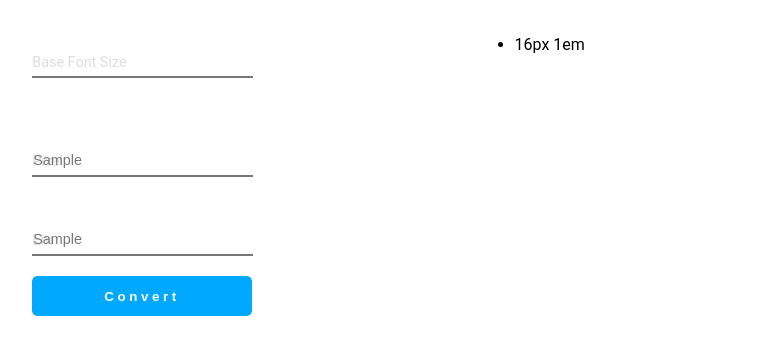
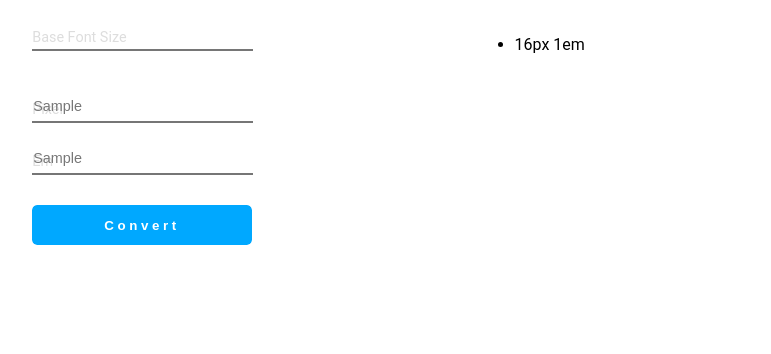
Before and after one commit to S-Rosemond/pixel-em-converter, a website: page app/index.html in a window 1280 px wide. Both pictures are taken after typing "Sample", "Sample" into the empty fields and a click on the button "Convert". Shown: the part 62-416 px from the top of the page, without its empty margins (39-810 px from the left). Drawn offline with Linux system fonts and the light colour scheme.

Commit message:
labels over input styled

```diff
--- a/app/css/style.css
+++ b/app/css/style.css
@@ -32,12 +32,14 @@ header {
   display: grid;
   gap: 10px;
   margin-bottom: 20px;
+  position: relative;
 }
 
 .form-group > label {
+  display: inline;
   color: var(--color-shade-light);
-  font-size: 0.9rem;
-  position: relative;
+  position: absolute;
+  transition: position 3s ease-in-out;
   z-index: -1;
 }
 
@@ -81,10 +83,15 @@ header {
 }
 
 .focus-label {
-  position: relative;
-  top: 15px;
+  font-size: 0.7rem;
+  top: -5px;
 }
 
 .blur-label {
-  top: 35px;
+  font-size: 0.9rem;
+  top: 10px;
 }
+
+.pyt-10 {
+  padding-top: 10px;
+}
--- a/app/index.html
+++ b/app/index.html
@@ -34,7 +34,7 @@
                     <input type='text' id='em-input' class='form-control'  />
                 </div>
 
-                <div class="form-group">
+                <div class="form-group pyt-10">
                      <button type='submit' class='btn btn-primary'>Convert</button>
                 </div>
 
--- a/app/js/renderer.js
+++ b/app/js/renderer.js
@@ -16,12 +16,13 @@ formGroupInputs.forEach((elements) => {
   //parentnode.children[0] option 1
 
   elements.addEventListener("focus", (e) => {
-    console.log(e, e.explicitOriginalTarget);
+    console.log(e, e.target.parentNode.children[0]);
+    e.target.parentNode.children[0].classList.remove("blur-label");
+    e.target.parentNode.children[0].classList.add("focus-label");
   });
 
-  elements.addEventListener("blur", () => {});
-
-  // option 2
-
-  e.explicitOriginalTarget.classList.add();
+  elements.addEventListener("blur", (e) => {
+    e.target.parentNode.children[0].classList.remove("focus-label");
+    e.target.parentNode.children[0].classList.add("blur-label");
+  });
 });
```
